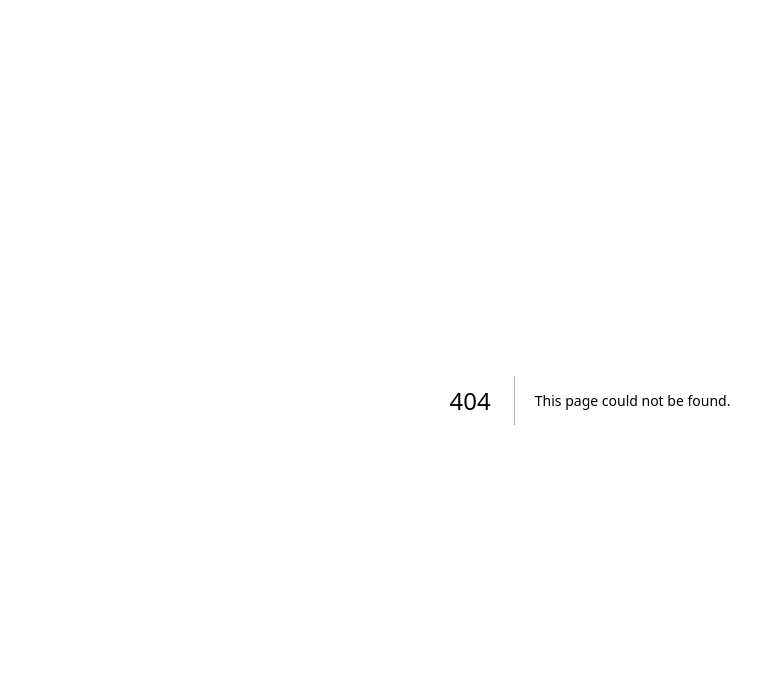
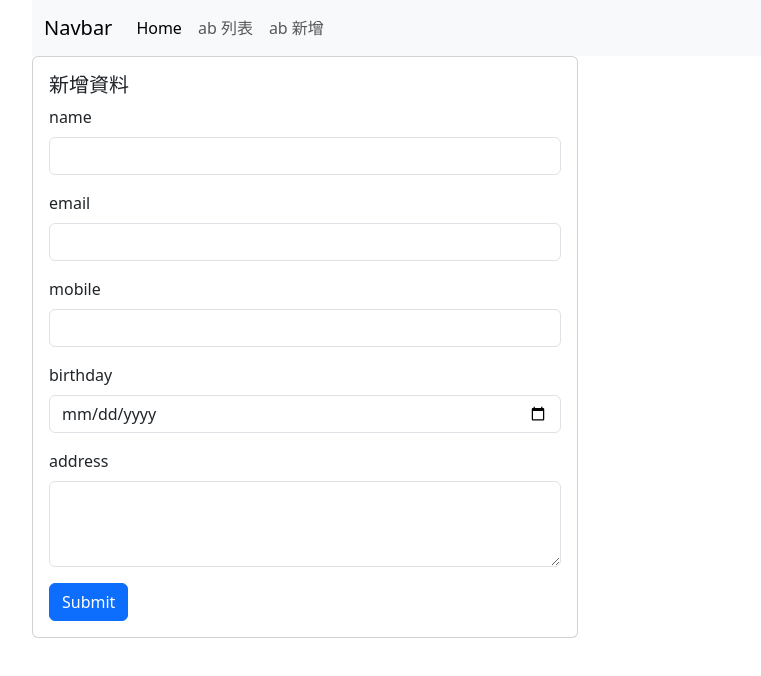
Before and after one commit to tedchen529/next-express-practice, a Next.js app in the folder client/: page /address-book/add in a window 1280 px wide. Before the commit this address had no page. Shown: the top 676 px of the page, without its empty margins (50-811 px from the left). Built offline with nearby package versions, Linux system fonts and the light colour scheme.

Commit message:
Implement event handlers for controlled form components

```diff
--- a/client/components/Navbar.js
+++ b/client/components/Navbar.js
@@ -31,6 +31,11 @@ export default function Navbar() {
                   ab 列表
                 </Link>
               </li>
+              <li className="nav-item">
+                <Link className="nav-link" href="/address-book/add">
+                  ab 新增
+                </Link>
+              </li>
             </ul>
           </div>
         </div>
--- /dev/null
+++ b/client/pages/address-book/add.js
@@ -0,0 +1,137 @@
+import { Layout1 } from "@/components/Layout1";
+import { useState } from "react";
+// Q: 可控表單?
+
+export default function ABAdd() {
+  const [myForm, setMyForm] = useState({
+    name: "",
+    email: "",
+    mobile: "",
+    birthday: "",
+    address: "",
+  });
+
+  const changeHandler = (e) => {
+    /*
+    setMyForm((old) => {
+      return { ...old, name: e.target.value };
+    });
+    */
+    // Q: Difference?
+    // setMyForm({...myForm, name: e.target.value});
+    /*
+    setMyForm((old) => {
+      return { ...old, [id]: e.target.value };
+    });
+    */
+    /*
+    setMyForm((old) => {
+      return { ...old, [id]: e.target.value };
+    });
+    */
+
+    const { name, id, value } = e.target;
+    console.log({ name, id, value });
+    setMyForm({ ...myForm, [id]: value });
+    // Q: Why brackets for [id]? Why change id?
+    // Q: Why does setMyForm run first?
+  };
+
+  const onSubmit = (e) => {
+    e.preventDefault();
+  };
+
+  console.log("re-render---", new Date());
+
+  return (
+    <>
+      <Layout1>
+        <div className="row">
+          <div className="col-6">
+            <div className="card">
+              <div className="card-body">
+                <h5 className="card-title">新增資料</h5>
+                <form name="form1" onSubmit={onSubmit}>
+                  <div className="mb-3">
+                    <label htmlFor="name" className="form-label">
+                      name
+                    </label>
+                    <input
+                      type="text"
+                      className="form-control"
+                      id="name"
+                      name="name"
+                      value={myForm.name}
+                      onChange={changeHandler}
+                    />
+                    <div className="form-text"></div>
+                  </div>
+                  <div className="mb-3">
+                    <label htmlFor="email" className="form-label">
+                      email
+                    </label>
+                    <input
+                      type="text"
+                      className="form-control"
+                      id="email"
+                      name="email"
+                      value={myForm.email}
+                      //   Q: ?
+                      onChange={changeHandler}
+                    />
+                    <div className="form-text"></div>
+                  </div>
+                  <div className="mb-3">
+                    <label htmlFor="mobile" className="form-label">
+                      mobile
+                    </label>
+                    <input
+                      type="text"
+                      className="form-control"
+                      id="mobile"
+                      name="mobile"
+                      value={myForm.mobile}
+                      onChange={changeHandler}
+                    />
+                    <div className="form-text"></div>
+                  </div>
+                  <div className="mb-3">
+                    <label htmlFor="birthday" className="form-label">
+                      birthday
+                    </label>
+                    <input
+                      type="date"
+                      className="form-control"
+                      id="birthday"
+                      name="birthday"
+                      value={myForm.birthday}
+                      onChange={changeHandler}
+                    />
+                    <div className="form-text"></div>
+                  </div>
+                  <div className="mb-3">
+                    <label htmlFor="address" className="form-label">
+                      address
+                    </label>
+                    <textarea
+                      className="form-control"
+                      id="address"
+                      name="address"
+                      cols="30"
+                      rows="3"
+                      value={myForm.address}
+                      onChange={changeHandler}
+                    ></textarea>
+                  </div>
+                  <button type="submit" className="btn btn-primary">
+                    Submit
+                  </button>
+                </form>
+              </div>
+            </div>
+          </div>
+        </div>
+      </Layout1>
+    </>
+  );
+}
--- a/client/pages/address-book/index.js
+++ b/client/pages/address-book/index.js
@@ -41,9 +41,9 @@ export default function ABIndex() {
         {/* <pre>{JSON.stringify(data, null, 4)}</pre> */}
         {/* NOTE: JSON-formatted string */}
 
-        <div className="row">
+        {/* <div className="row">
           <pre className="col">{router.query.page}</pre>
-        </div>
+        </div> */}
 
         <div className="row">
           <div className="col">
@@ -62,7 +62,7 @@ export default function ABIndex() {
                               p === data.page ? "page-item active" : "page-item"
                             }
                           >
-                          {/* NOTE: Avoid using index as key as it may be changed */}
+                            {/* NOTE: Avoid using index as key as it may be changed */}
                             <Link className="page-link" href={"?page=" + p}>
                               {p}
                             </Link>
```
